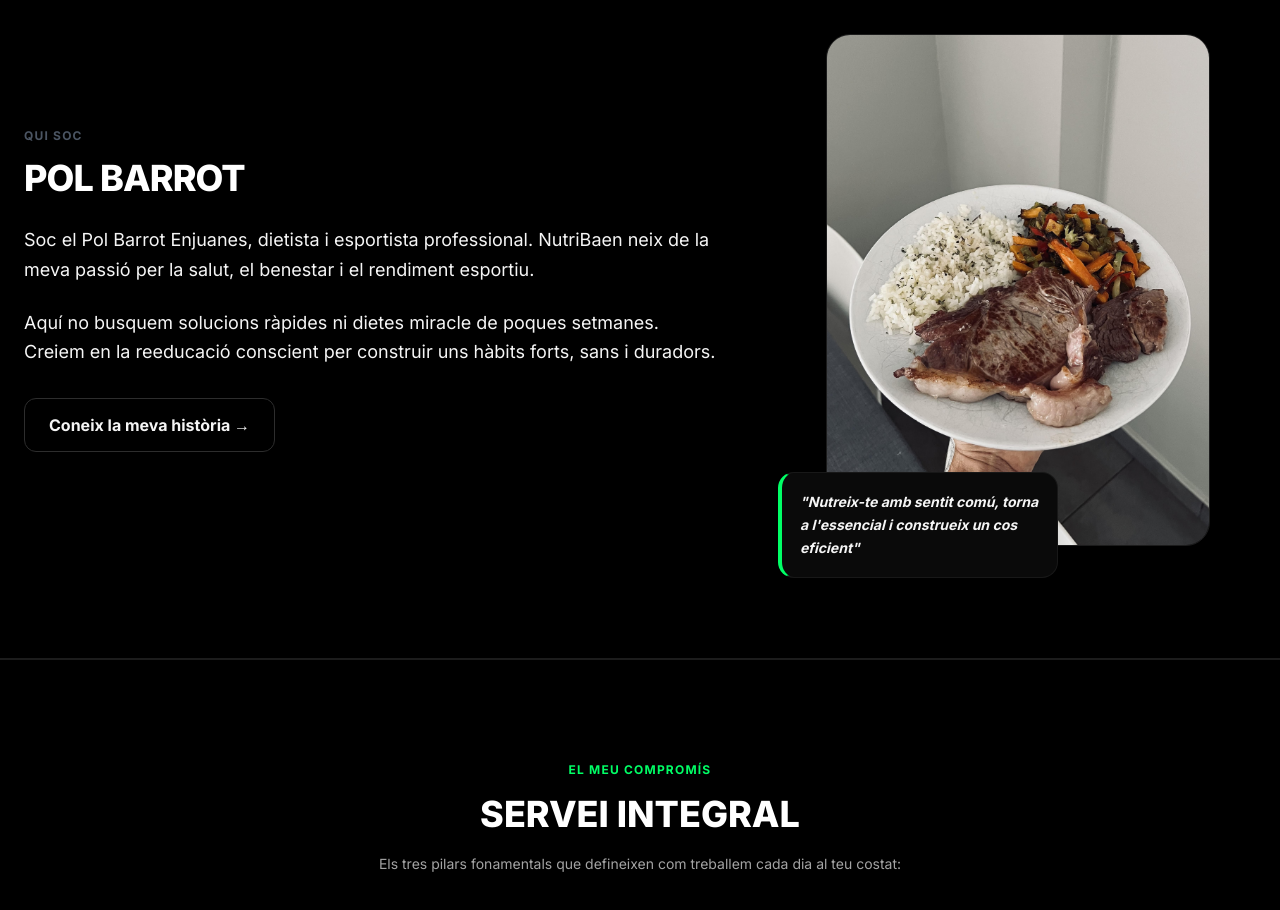
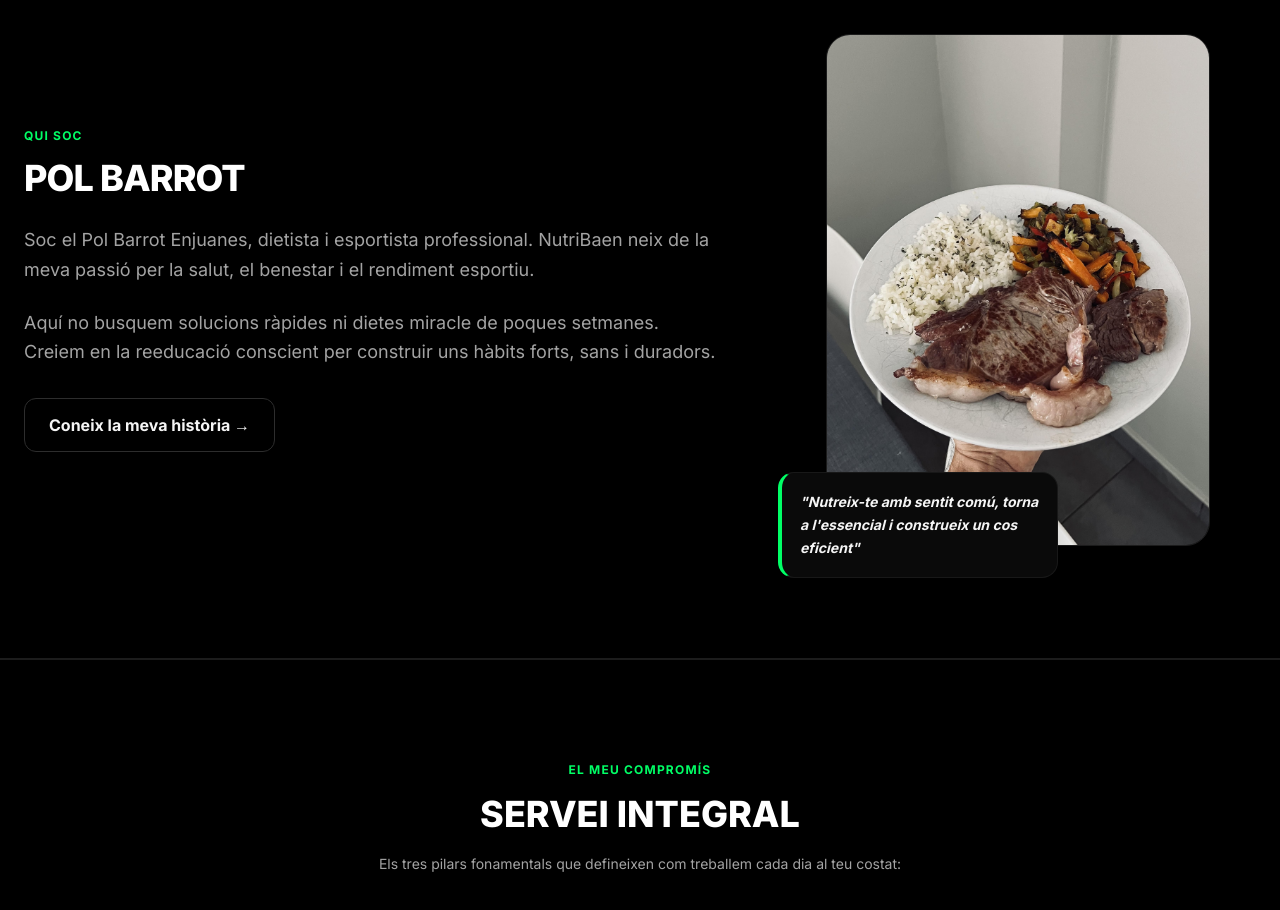
Before and after one commit to barrot11/NUTRIBAEN, a React (Vite) app: page / in a window 1280 px wide. Shown: the part 860-1770 px from the top of the page. Built offline with nearby package versions, Linux system fonts and the light colour scheme; no server answers.

Commit message:
cansis2.0.

```diff
--- a/src/components/About.tsx
+++ b/src/components/About.tsx
@@ -15,8 +15,7 @@ export default function About({ onLearnMore }: AboutProps) {
           {/* Left Side: Narrative and Interactive Button */}
           <div className="lg:col-span-7 flex flex-col items-center lg:items-start text-center lg:text-left" id="about-content">
             <span
-              className="font-sans font-bold text-xs uppercase tracking-widest mb-3"
-              style={{ color: "var(--text-secondary)" }}
+              className="font-sans font-bold text-xs uppercase tracking-widest mb-3 text-brand-500"
             >
               Qui soc
             </span>
@@ -26,7 +25,7 @@ export default function About({ onLearnMore }: AboutProps) {
             </h2>
 
             {/* Structured Readable Narrative Text */}
-            <div className="space-y-6 mb-8 text-neutral-warm-800 font-sans text-base sm:text-lg leading-relaxed">
+            <div className="space-y-6 mb-8 text-neutral-warm-500 font-sans text-base sm:text-lg leading-relaxed">
               <p>
                 Soc el Pol Barrot Enjuanes, dietista i esportista professional. NutriBaen neix de la meva passió per la salut, el benestar i el rendiment esportiu.
               </p>
--- a/src/components/QuiSocPage.tsx
+++ b/src/components/QuiSocPage.tsx
@@ -1,7 +1,7 @@
 import { motion } from "motion/react";
 import { ArrowLeft, Sparkles, Apple, Compass } from "lucide-react";
 // @ts-ignore
-import sportsPrepImg from "../assets/images/futsal_athlete_1782576122252.jpg";
+import sportsPrepImg from "../assets/images/pbe.jpg";
 
 interface QuiSocPageProps {
   onBack: () => void;
@@ -67,7 +67,7 @@ export default function QuiSocPage({ onBack }: QuiSocPageProps) {
         </div>
 
         {/* Narrativa personal */}
-        <div className="prose prose-neutral max-w-none mb-20">
+        <div className="prose prose-neutral max-w-none mb-20 text-center md:text-left">
           <p className="font-serif text-lg sm:text-xl text-neutral-warm-800 leading-relaxed font-light mb-8 italic">
             Soc el Pol Barrot Enjuanes, nascut a Lleida l'any 2003. Si m'hagués de definir, em considero una persona familiar, propera i un autèntic apassionat de l'esport i la salut.
           </p>
```
Also changed, not shown: src/assets/images/futsal_athlete_1782576122252.jpg (deleted), src/assets/images/pbe.jpg (added).
